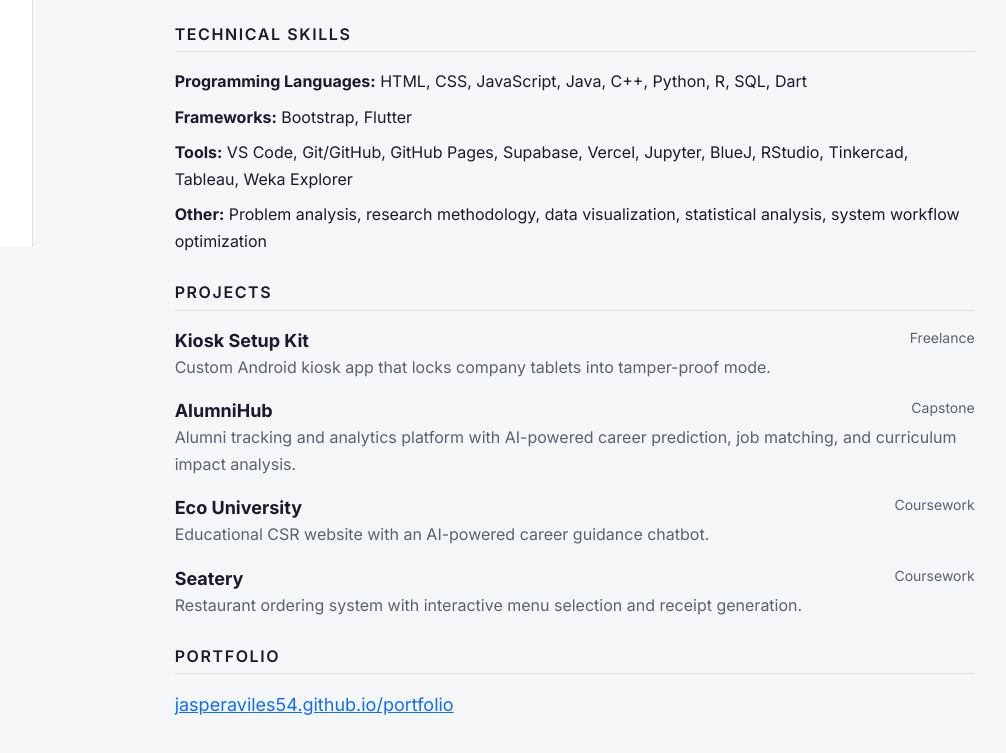
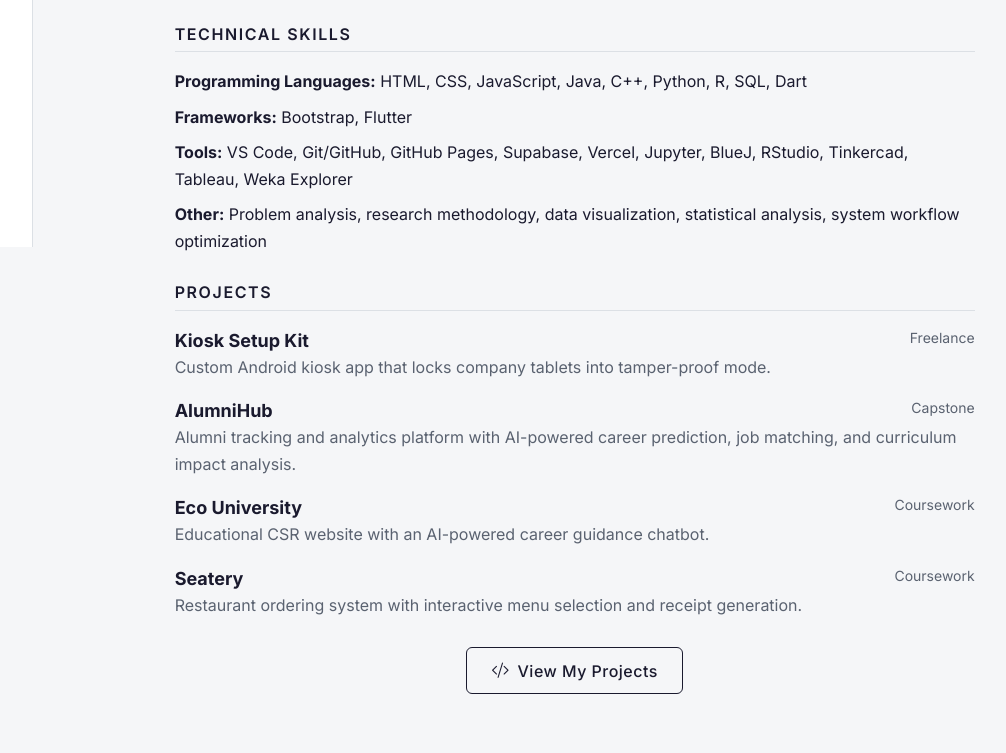
Before and after one commit to jasperaviles54/portfolio, a website: page resume.html in a window 1280 px wide. Shown: the part 553-1306 px from the top of the page, without its empty margins (172-1178 px from the left). Drawn offline with nearby package versions, Linux system fonts and the light colour scheme; files whose address does not match are found by name.

Commit message:
Replace redundant Portfolio link with View My Projects button

```diff
--- a/resume.html
+++ b/resume.html
@@ -158,10 +158,13 @@
                         </div>
                     </section>
 
-                    <section class="resume-section">
-                        <h3 class="resume-section-title">Portfolio</h3>
-                        <p class="mb-0"><a href="https://jasperaviles54.github.io/portfolio/" target="_blank" rel="noopener">jasperaviles54.github.io/portfolio</a></p>
-                    </section>
+                    <div class="text-center mt-4">
+                        <a href="projects.html" class="resume-projects-link"
+                            aria-label="View my projects">
+                            <i class="bi bi-code-slash"></i> View My Projects
+                        </a>
+                    </div>
+
                 </div>
             </div>
         </div>
--- a/styles.css
+++ b/styles.css
@@ -953,6 +953,30 @@ img[alt="Vercel logo"] {
     color: var(--color-text);
 }
 
+.resume-projects-link {
+    display: inline-flex;
+    align-items: center;
+    gap: 0.5rem;
+    padding: 0.6rem 1.5rem;
+    border: 1.5px solid var(--color-text);
+    border-radius: 6px;
+    color: var(--color-text);
+    text-decoration: none;
+    font-size: var(--font-size-sm);
+    font-weight: 500;
+    letter-spacing: 0.03em;
+    transition: background-color 0.2s, color 0.2s;
+}
+
+.resume-projects-link:hover {
+    background-color: var(--color-text);
+    color: var(--color-bg);
+}
+
+.resume-projects-link i {
+    font-size: 1.1em;
+}
+
 /* ── Print stylesheet ── */
 @media print {
     body {
```
